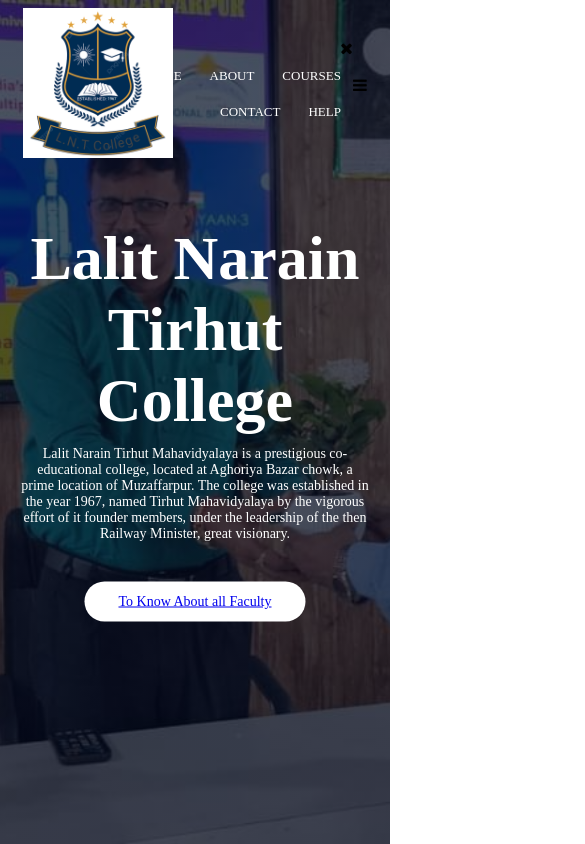
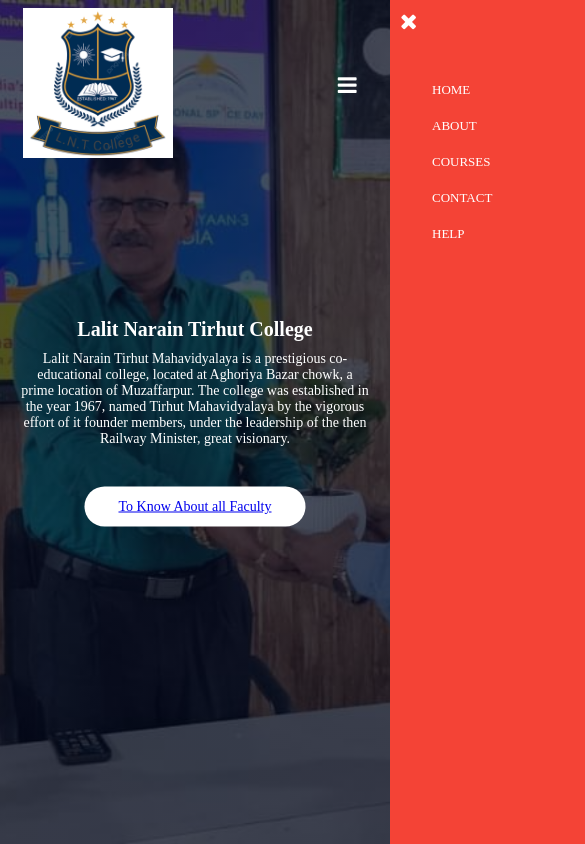
Before and after one commit to adityaadi1101/clone-lnt, a plain HTML site: page index.html in a window 390 px wide. Shown: the whole page, 585 px wide, since content can reach past the window. Drawn offline with Linux system fonts and the light colour scheme.

Commit message:
Add files via upload

```diff
--- a/styles.css
+++ b/styles.css
@@ -143,3 +143,35 @@
     background-image:linear-gradient(rgba(4,9,30,0.7),rgba(4,9,30,0.7)), url('bg2.jpg');
   }
 }
+nav .fa{
+  display: none;
+}
+@media(max-width:700px){
+  .text-box h1{
+    font-size: 20px;
+  }
+  .nav-links ul li{
+    display: block;
+  }
+  .nav-links{
+    position: absolute;
+    background: #f44336;
+    height: 100vh;
+    width: 200px;
+    top: 0;
+    right: -200px;
+    text-align: left;
+    z-index: 2;
+    transition: 1s;
+  }
+  nav .fa{
+    display: block;
+    color: #fff;
+    margin: 10px;
+    font-size: 22px;
+    cursor: pointer;
+  }
+  .nav-links ul{
+    padding: 30px;
+  }
+}
```
